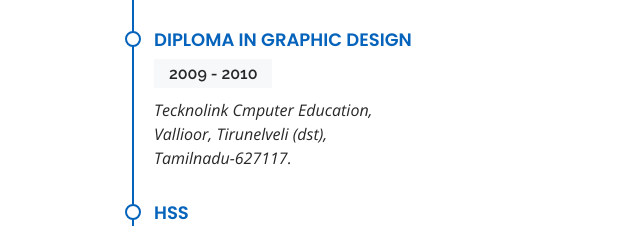
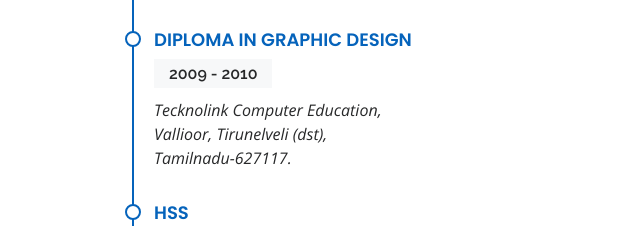
Before and after one commit to Avud92/portfolio, a plain HTML site: page index.html in a window 1280 px wide. Shown: the part 3304-3530 px from the top of the page, 0-640 px from the left. Drawn offline with nearby package versions, Linux system fonts and the light colour scheme.

Commit message:
Update index.html

```diff
--- a/index.html
+++ b/index.html
@@ -287,7 +287,7 @@
             <div class="resume-item">
               <h4>Diploma in Graphic Design</h4>
               <h5>2009 - 2010</h5>
-              <p><em>Tecknolink Cmputer Education, <br> Vallioor, Tirunelveli (dst), <br> Tamilnadu-627117. </em></p>
+              <p><em>Tecknolink Computer Education, <br> Vallioor, Tirunelveli (dst), <br> Tamilnadu-627117. </em></p>
               <!-- <p>Quia nobis sequi est occaecati aut. Repudiandae et iusto quae reiciendis et quis Eius vel ratione eius unde vitae rerum voluptates asperiores voluptatem Earum molestiae consequatur neque etlon sader mart dila</p> -->
             </div>
 
```
